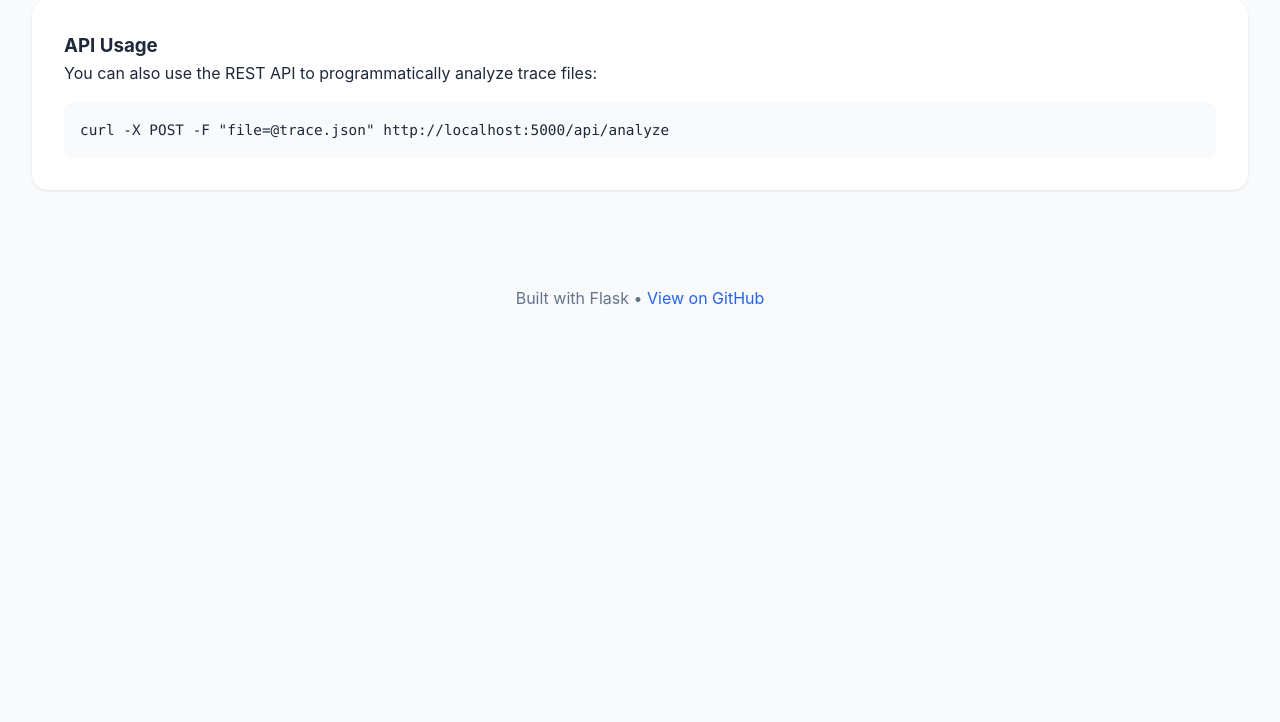
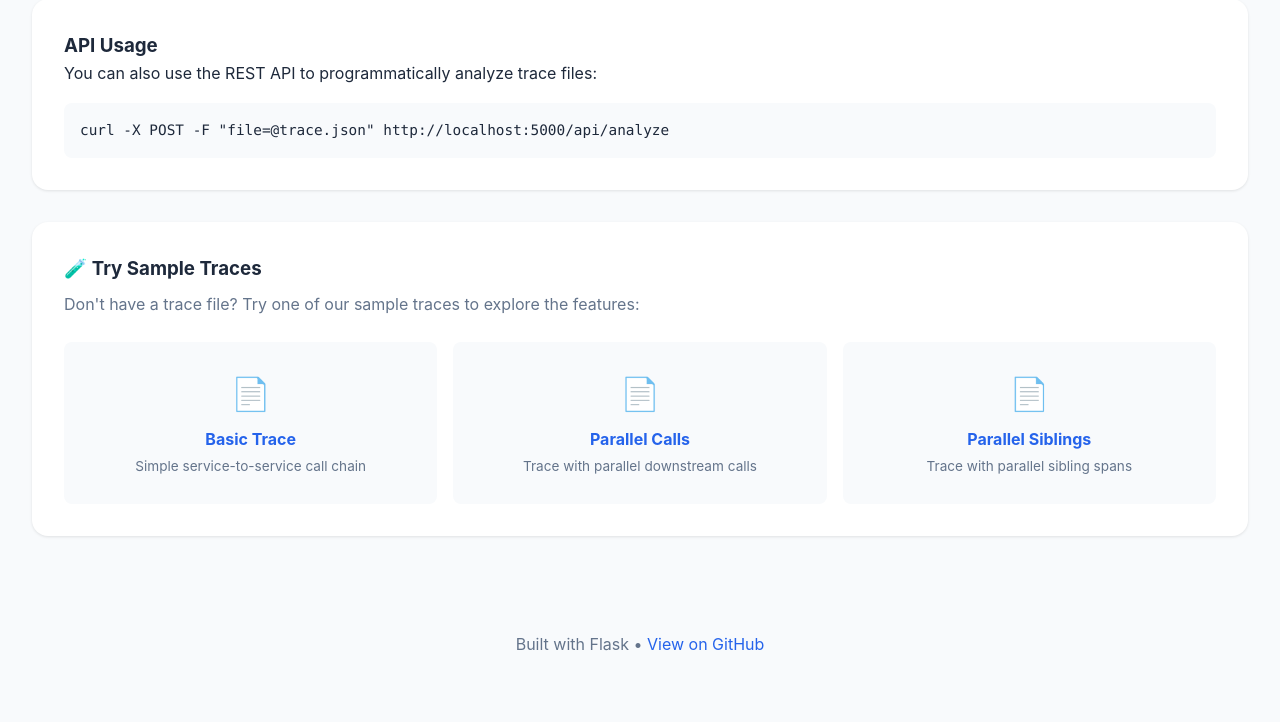
Before and after one commit to vikrant82/trace_analyzer, a Flask app: page / in a window 1280 px wide. Shown: the part 1288-2010 px from the top of the page. Before the commit the page ends 1593 px from the top, so only its background shows below. Run offline with Flask 3, Linux system fonts and the light colour scheme.

Commit message:
feat: Add sample traces option on home page
- Add 3 sample trace cards (Basic, Parallel, Parallel Siblings)
- Add /analyze/sample/<name> route to analyze built-in samples
- Add CSS styling for sample trace cards grid
- Include sample-trace*.json files in Docker image
- Update coding conventions with Docker maintenance guidelines

```diff
--- a/app.py
+++ b/app.py
@@ -23,10 +23,77 @@ def allowed_file(filename):
     return '.' in filename and filename.rsplit('.', 1)[1].lower() in ALLOWED_EXTENSIONS
 
 
+SAMPLE_TRACES = {
+    'basic': {
+        'file': 'sample-trace.json',
+        'name': 'Basic Trace',
+        'description': 'Simple service-to-service call chain'
+    },
+    'parallel': {
+        'file': 'sample-trace-parallel.json',
+        'name': 'Parallel Calls',
+        'description': 'Trace with parallel downstream calls'
+    },
+    'parallel-siblings': {
+        'file': 'sample-trace-parallel-siblings.json',
+        'name': 'Parallel Siblings',
+        'description': 'Trace with parallel sibling spans'
+    }
+}
+
+
 @app.route('/')
 def index():
     """Main page with file upload form."""
-    return render_template('index.html')
+    return render_template('index.html', sample_traces=SAMPLE_TRACES)
+
+
+@app.route('/analyze/sample/<sample_name>', methods=['GET', 'POST'])
+def analyze_sample(sample_name: str):
+    """
+    Analyze a pre-loaded sample trace file.
+
+    Args:
+        sample_name: Key identifying the sample trace (basic, parallel, parallel-siblings)
+
+    Returns:
+        HTML results page or error
+    """
+    if sample_name not in SAMPLE_TRACES:
+        return render_template('index.html',
+                             sample_traces=SAMPLE_TRACES,
+                             error=f'Unknown sample trace: {sample_name}')
+
+    sample = SAMPLE_TRACES[sample_name]
+    filepath = os.path.join(os.path.dirname(__file__), sample['file'])
+
+    if not os.path.exists(filepath):
+        return render_template('index.html',
+                             sample_traces=SAMPLE_TRACES,
+                             error=f'Sample file not found: {sample["file"]}')
+
+    strip_query_params = request.args.get('strip_query_params', 'true').lower() == 'true'
+    include_gateway_services = request.args.get('include_gateway_services', 'false').lower() == 'true'
+    include_service_mesh = request.args.get('include_service_mesh', 'false').lower() == 'true'
+
+    try:
+        analyzer = TraceAnalyzer(
+            strip_query_params=strip_query_params,
+            include_gateway_services=include_gateway_services,
+            include_service_mesh=include_service_mesh
+        )
+        analyzer.process_trace_file(filepath)
+
+        results = prepare_results(analyzer)
+
+        return render_template('results.html',
+                             filename=f"{sample['name']} ({sample['file']})",
+                             results=results)
+
+    except Exception as e:
+        return render_template('index.html',
+                             sample_traces=SAMPLE_TRACES,
+                             error=f'Error analyzing sample: {str(e)}')
 
 
 @app.route('/api/analyze', methods=['POST'])
@@ -88,15 +155,15 @@ def analyze_web():
     Returns: HTML results page
     """
     if 'file' not in request.files:
-        return render_template('index.html', error='No file provided')
+        return render_template('index.html', sample_traces=SAMPLE_TRACES, error='No file provided')
 
     file = request.files['file']
 
     if not file.filename:
-        return render_template('index.html', error='No file selected')
+        return render_template('index.html', sample_traces=SAMPLE_TRACES, error='No file selected')
 
     if not allowed_file(file.filename):
-        return render_template('index.html', error='Invalid file type. Only JSON files are allowed.')
+        return render_template('index.html', sample_traces=SAMPLE_TRACES, error='Invalid file type. Only JSON files are allowed.')
 
     strip_query_params = 'strip_query_params' in request.form
     include_gateway_services = 'include_gateway_services' in request.form
@@ -123,7 +190,7 @@ def analyze_web():
                              results=results)
 
     except Exception as e:
-        return render_template('index.html', error=f'Error analyzing file: {str(e)}')
+        return render_template('index.html', sample_traces=SAMPLE_TRACES, error=f'Error analyzing file: {str(e)}')
 
 
 if __name__ == '__main__':
--- a/static/style.css
+++ b/static/style.css
@@ -271,6 +271,64 @@ header h1 {
 .api-section code {
     font-family: 'Monaco', 'Courier New', monospace;
     font-size: 0.9rem;
+}
+
+/* Sample Traces Section */
+.sample-traces-section {
+    background: var(--card-bg);
+    border-radius: 1rem;
+    padding: 2rem;
+    box-shadow: var(--shadow);
+    margin-top: 2rem;
+}
+
+.sample-traces-section h3 {
+    margin-bottom: 0.5rem;
+}
+
+.sample-traces-section > p {
+    color: var(--text-secondary);
+    margin-bottom: 1.5rem;
+}
+
+.sample-traces-grid {
+    display: grid;
+    grid-template-columns: repeat(auto-fit, minmax(200px, 1fr));
+    gap: 1rem;
+}
+
+.sample-trace-card {
+    display: block;
+    text-align: center;
+    padding: 1.5rem;
+    background: var(--bg-color);
+    border-radius: 0.5rem;
+    text-decoration: none;
+    color: inherit;
+    border: 2px solid transparent;
+    transition: all 0.2s ease;
+}
+
+.sample-trace-card:hover {
+    border-color: var(--primary-color);
+    transform: translateY(-2px);
+    box-shadow: var(--shadow-lg);
+}
+
+.sample-icon {
+    font-size: 2rem;
+    margin-bottom: 0.5rem;
+}
+
+.sample-trace-card h4 {
+    margin-bottom: 0.25rem;
+    color: var(--primary-color);
+}
+
+.sample-trace-card p {
+    color: var(--text-secondary);
+    font-size: 0.85rem;
+    margin: 0;
 }
 
 /* Results Page */
--- a/templates/index.html
+++ b/templates/index.html
@@ -97,6 +97,20 @@
                 <p>You can also use the REST API to programmatically analyze trace files:</p>
                 <pre><code>curl -X POST -F "file=@trace.json" http://localhost:5000/api/analyze</code></pre>
             </div>
+
+            <div class="sample-traces-section">
+                <h3>🧪 Try Sample Traces</h3>
+                <p>Don't have a trace file? Try one of our sample traces to explore the features:</p>
+                <div class="sample-traces-grid">
+                    {% for key, sample in sample_traces.items() %}
+                    <a href="{{ url_for('analyze_sample', sample_name=key) }}" class="sample-trace-card">
+                        <div class="sample-icon">📄</div>
+                        <h4>{{ sample.name }}</h4>
+                        <p>{{ sample.description }}</p>
+                    </a>
+                    {% endfor %}
+                </div>
+            </div>
         </main>
 
         <footer>
```
Also changed, not shown: .serena/memories/coding_style_conventions.md, 1 other file.
